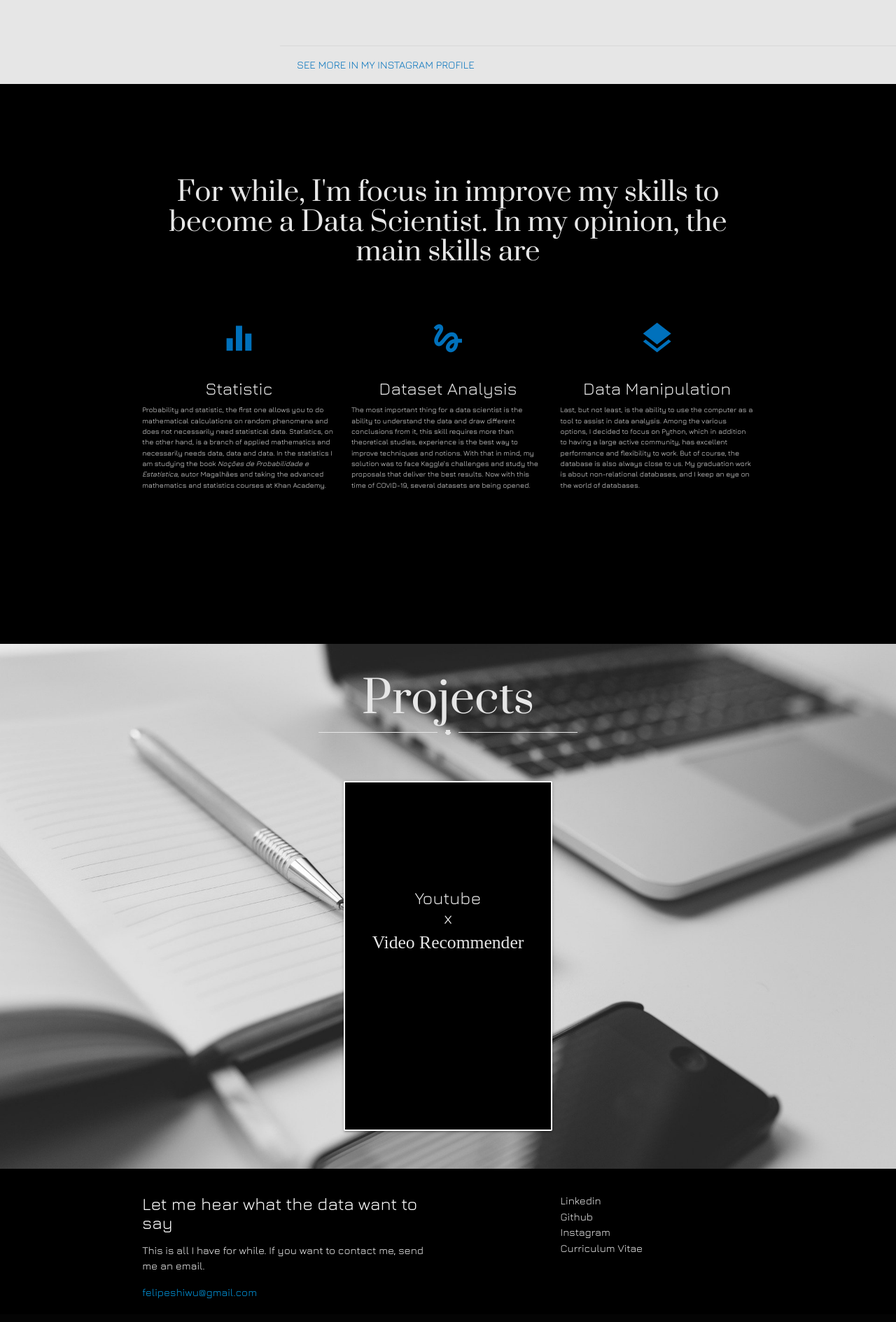
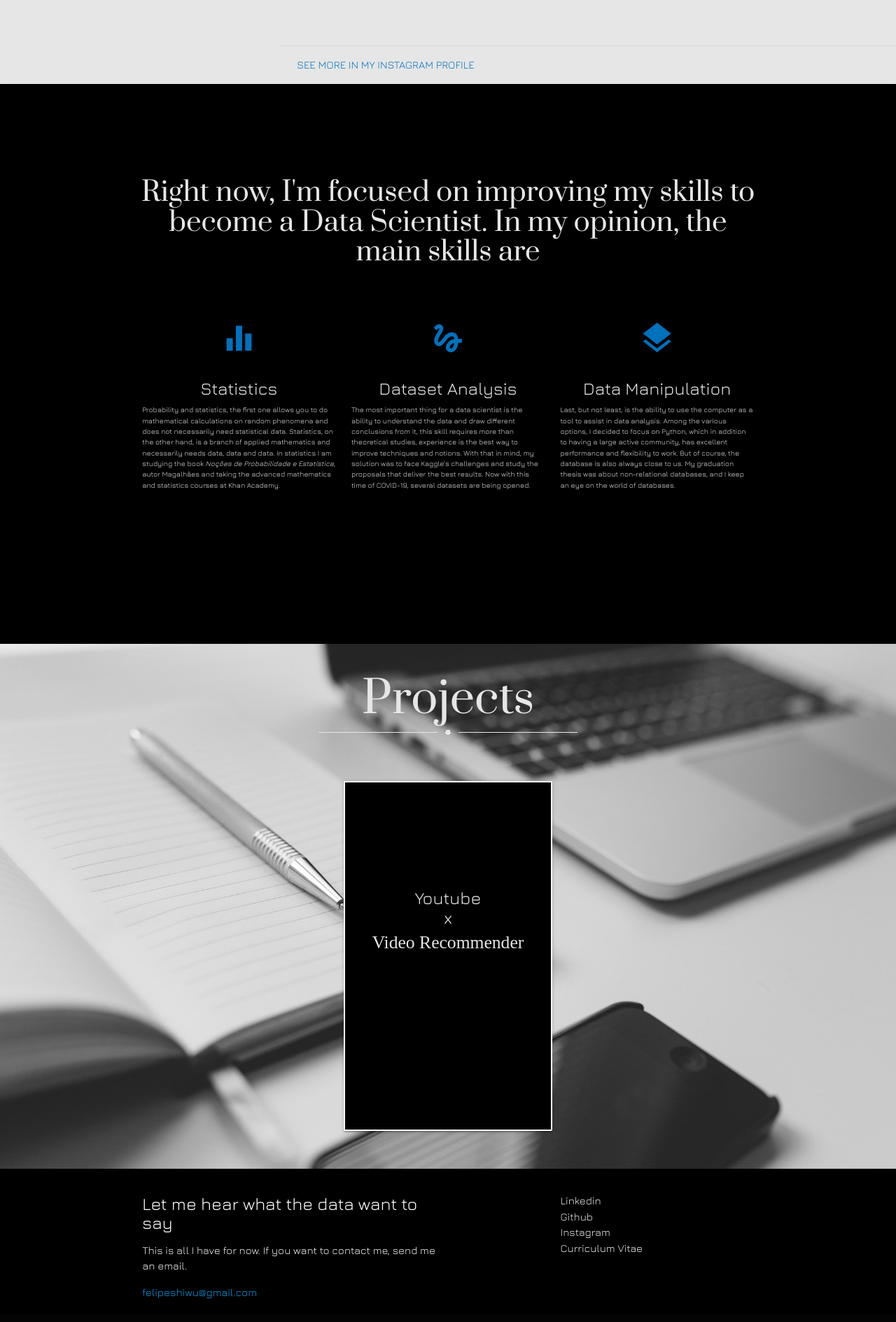
Before and after one commit to felipeshiwu/Mypage, a plain HTML site: page index.html in a window 1280 px wide. Shown: the part 1480-3369 px from the top of the page at 70% size. Drawn offline with nearby package versions, Linux system fonts and the light colour scheme; a web font is replaced by a local one.

Commit message:
english fix

```diff
--- a/index.html
+++ b/index.html
@@ -102,7 +102,7 @@
     <section id="trajectory">
         <div class="container">
 
-            <h1>For while, I'm focus in improve my skills to become a Data Scientist. In my opinion, the main skills are</h1>
+            <h1>Right now, I'm focused on improving my skills to become a Data Scientist. In my opinion, the main skills are</h1>
 
             <div class="section">
               <!--   Icon Section   -->
@@ -110,11 +110,11 @@
                 <div class="col s12 m4">
                   <div class="icon-block">
                     <h2 class="center brown-text"><i class="material-icons">equalizer</i></h2>
-                    <h5 class="center">Statistic</h5>
+                    <h5 class="center">Statistics</h5>
 
-                    <p class="light">Probability and statistic, the first one allows you to do mathematical calculations on random
+                    <p class="light">Probability and statistics, the first one allows you to do mathematical calculations on random
                         phenomena and does not necessarily need statistical data. Statistics, on the other hand, is a branch of applied
-                        mathematics and necessarily needs data, data and data. In the statistics I am studying the book <i>Noções de
+                        mathematics and necessarily needs data, data and data. In statistics I am studying the book <i>Noções de
                         Probabilidade e Estatística</i>, autor Magalhães and taking the advanced mathematics and statistics courses at Khan Academy.</p>
                   </div>
                 </div>
@@ -138,7 +138,7 @@
 
                     <p class="light">Last, but not least, is the ability to use the computer as a tool to assist in data analysis. Among the various options,
                         I decided to focus on Python, which in addition to having a large active community, has excellent performance and flexibility to work.
-                        But of course, the database is also always close to us. My graduation work is about non-relational databases, and I keep an eye on the
+                        But of course, the database is also always close to us. My graduation thesis was about non-relational databases, and I keep an eye on the
                         world of databases.</p>
                   </div>
                 </div>
@@ -179,7 +179,7 @@
       <div class="row">
         <div class="col l6 s12">
           <h5 class="white-text">Let me hear what the data want to say</h5>
-          <p class="grey-text text-lighten-4">This is all I have for while. If you want to contact me, send me an email.</p>
+          <p class="grey-text text-lighten-4">This is all I have for now. If you want to contact me, send me an email.</p>
           <a href="mailto:felipeshiwu@gmail.com">felipeshiwu@gmail.com</a>
         </div>
         <div class="col l4 offset-l2 s12">
```
